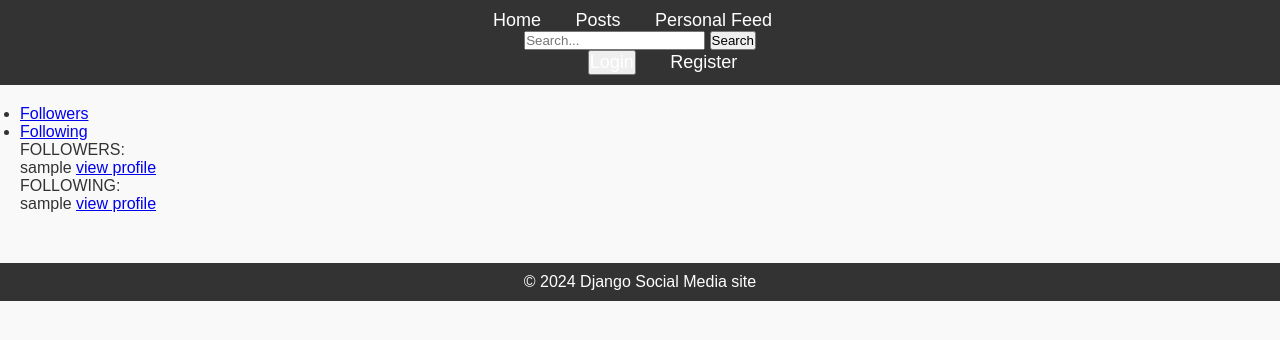
After one commit to coddd3r/social-media-api, a Django app: a page that uses social_media_api/accounts/templates/accounts/connections_view.html in a window 1280 px wide. The commit adds this page. Shown: the top 340 px of the page. Run offline with Django 5.2, Linux system fonts and the light colour scheme; tables that the repository leaves empty hold one stand-in row (values such as "Sample post").

Commit message:
added a followers/following view; added notifications for follows

```diff
--- a/social_media_api/accounts/models.py
+++ b/social_media_api/accounts/models.py
@@ -17,6 +17,9 @@ class CustomUser(AbstractUser):
 
     email = models.EmailField(unique=True)
 
+    def get_model_type(self):
+        return self.__class__.__name__
+
 
 class UserProfile(models.Model):
     user = models.OneToOneField(
@@ -31,6 +34,8 @@ class UserProfile(models.Model):
     def __str__(self):
         return f'{self.user.username} Profile'
 
+    def get_model_type(self):
+        return self.__class__.__name__
     # role = models.CharField(max_length=50, choices=[
     #     ('Admin', "administrator"), ('Librarian', "librarian"), ('Member',"member")])
 
@@ -40,3 +45,6 @@ def create_profile(sender, instance, created, **kwargs):
     if created:
         user_profile = UserProfile.objects.create(user=instance)
         user_profile.save()
+
+    def get_model_type(self):
+        return self.__class__.__name__
--- /dev/null
+++ b/social_media_api/accounts/templates/accounts/connections_view.html
@@ -0,0 +1,31 @@
+{% extends "base.html" %}
+{% block content %}
+    <!-- Create tabs -->
+    <ul class="nav nav-tabs">
+        <li class="active">
+            <a href="#followers" data-toggle="tab">Followers</a>
+        </li>
+        <li>
+            <a href="#following" data-toggle="tab">Following</a>
+        </li>
+    </ul>
+    <!-- Create tab content -->
+    <div class="tab-content">
+        <div class="tab-pane active" id="followers">
+            <!-- Display followers -->
+            FOLLOWERS:
+            <br>
+            {% for follower in  followers %}
+                {{ follower.username }} <a href="{% url 'profile' follower.id %}">view profile</a>
+            {% endfor %}
+        </div>
+        <div class="tab-pane" id="following">
+            <!-- Display following -->
+            FOLLOWING:
+            <br>
+            {% for following in following %}
+                {{ following.username }} <a href="{% url 'profile' follower.id %}">view profile</a>
+            {% endfor %}
+        </div>
+    </div>
+{% endblock %}
--- a/social_media_api/accounts/urls.py
+++ b/social_media_api/accounts/urls.py
@@ -1,5 +1,5 @@
 from django.urls import path, reverse_lazy
-from .views import profile_view, CustomAuthToken, follow_user, register, unfollow_user
+from .views import get_connections, profile_view, CustomAuthToken, follow_user, register, unfollow_user
 from django. contrib.auth.views import LoginView, LogoutView
 LoginView.template_name = 'accounts/login.html'
 LogoutView.template_name = 'accounts/logout.html'
@@ -12,5 +12,5 @@ urlpatterns = [
     path('token/', CustomAuthToken.as_view(), name='token'),
     path('follow/<int:user_id>/', follow_user, name='follow_user'),
     path('unfollow/<int:user_id>/', unfollow_user, name='unfollow_user'),
-
+    path('followers<int:user_id>/', get_connections, name='connections')
 ]
--- a/social_media_api/accounts/views.py
+++ b/social_media_api/accounts/views.py
@@ -12,9 +12,10 @@ from rest_framework.response import Response
 
 # Create your views here.
 from .forms import RegisterForm, UpdateUserForm, UpdateProfileForm
-from .serializers import LoginSerializer
+from .serializers import BaseUserSmallSerializer, LoginSerializer
 from .models import CustomUser, UserProfile
 from posts.models import Post
+from notifications.models import Notification
 
 
 def register(request):
@@ -44,24 +45,6 @@ def user_login(request):
         return Response(serializer.errors, status=status.HTTP_400_BAD_REQUEST)
 
 
-class CustomAuthToken(ObtainAuthToken):
-    def post(self, request):
-        serializer = self.serializer_class(
-            data=request.data, context={'request': request})
-        serializer.is_valid(raise_exception=True)
-        user = serializer.validated_data['user']
-        token, _ = Token.objects.get_or_create(user=user)
-        return Response({
-            'token': token.key,
-            'user_id': user.pk,
-            'username': user.username
-        })
-
-
-# class UserProfileView(DetailView):
-#    model = UserProfile
-#    template = 'accounts/profile.html'
-
 def profile_view(request, user_id):
     profile_instance = UserProfile.objects.get(id=user_id)
     user = CustomUser.objects.get(id=user_id)
@@ -70,11 +53,15 @@ def profile_view(request, user_id):
         id=request.user.id).count() > 0
     context['profile'] = profile_instance
     context['followers'] = user.followers.all()
-    print("user", user.id, "followers:", context['followers'])
     context['following'] = user.following.all()
     context['posts'] = list(Post.objects.filter(author=user))
     # context['posts'] = PostSerializer(Post.objects.filter(author=user))
     return render(request, "accounts/profile_view.html", context)
+
+
+# class UserProfileView(DetailView):
+#    model = UserProfile
+#    template = 'accounts/profile.html'
 
 
 @login_required
@@ -106,6 +93,9 @@ def follow_user(request, user_id):
     user_to_follow = get_object_or_404(CustomUser, id=user_id)
     if not request.user.following.filter(id=user_id).exists():
         request.user.following.add(user_to_follow)
+        Notification.objects.create(
+            recipient=user_to_follow, target=request.user, actor=request.user, verb="Followed you")
+
         user_to_follow.followers.add(request.user)
     return redirect(reverse_lazy('profile', kwargs={'user_id': user_id}))
 
@@ -116,3 +106,31 @@ def unfollow_user(request, user_id):
     request.user.following.remove(user_to_unfollow)
     user_to_unfollow.followers.remove(request.user)
     return redirect(reverse_lazy('profile', kwargs={'user_id': user_id}))
+
+
+def get_connections(request, user_id):
+    user = get_object_or_404(CustomUser, id=user_id)
+  #  followers = BaseUserSmallSerializer(user.followers.all(
+  #  ), many=True).data
+  #  following = BaseUserSmallSerializer(user.following.all(), many=True).data
+
+#    context = {"followers": followers, "following": following}
+    context = {}
+    context['followers'] = user.followers.all()
+    context['following'] = user.following.all()
+
+    return render(request, 'accounts/connections_view.html', context)
+
+
+class CustomAuthToken(ObtainAuthToken):
+    def post(self, request):
+        serializer = self.serializer_class(
+            data=request.data, context={'request': request})
+        serializer.is_valid(raise_exception=True)
+        user = serializer.validated_data['user']
+        token, _ = Token.objects.get_or_create(user=user)
+        return Response({
+            'token': token.key,
+            'user_id': user.pk,
+            'username': user.username
+        })
--- a/social_media_api/notifications/models.py
+++ b/social_media_api/notifications/models.py
@@ -22,6 +22,9 @@ class Notification(models.Model):
     target = GenericForeignKey('target_content_type', 'target_object_id')
 
     timestamp = models.DateTimeField(auto_now_add=True)
+
+    def get_model_type(self):
+        return self.__class__.__name__
 
 
 @receiver(post_save, sender=Like)
--- a/social_media_api/static/css/styles.css
+++ b/social_media_api/static/css/styles.css
@@ -17,16 +17,16 @@ header {
     text-align: center;
 }
 
-header nav ul {
+nav ul {
     list-style-type: none;
 }
 
-header nav ul li {
+nav ul li {
     display: inline;
     margin: 0 15px;
 }
 
-header nav ul li a {
+nav ul li a {
     color: white;
     text-decoration: none;
     font-size: 18px;
@@ -43,3 +43,8 @@ footer {
     background-color: #333;
     color: white;
 }
+
+.nav-tabs .nav-link.active {
+    background-color: #f8f9fa;
+    border-color: #dee2e6 #dee2e6 #fff;
+}
```
Also changed, not shown: social_media_api/accounts/templates/accounts/followers_view.html (added, +9 -0 lines), social_media_api/accounts/templates/accounts/profile_view.html (+7 -0 lines), social_media_api/notifications/templates/notifications/notifications.html (+6 -2 lines), social_media_api/posts/models.py (+9 -0 lines), 1 other file.
